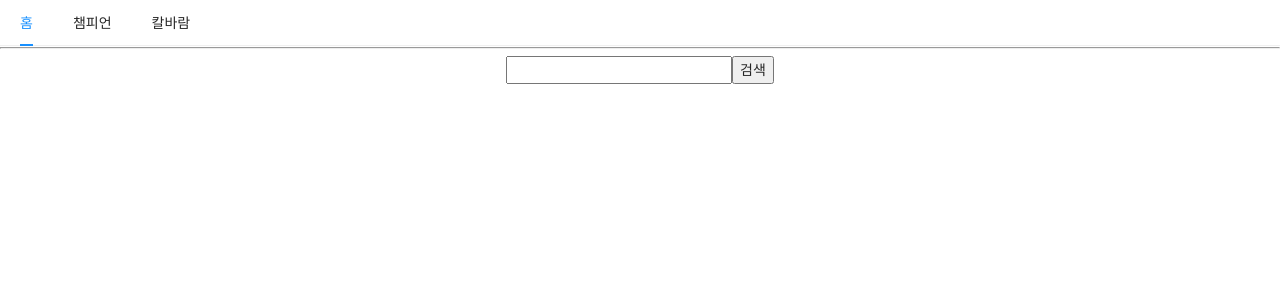
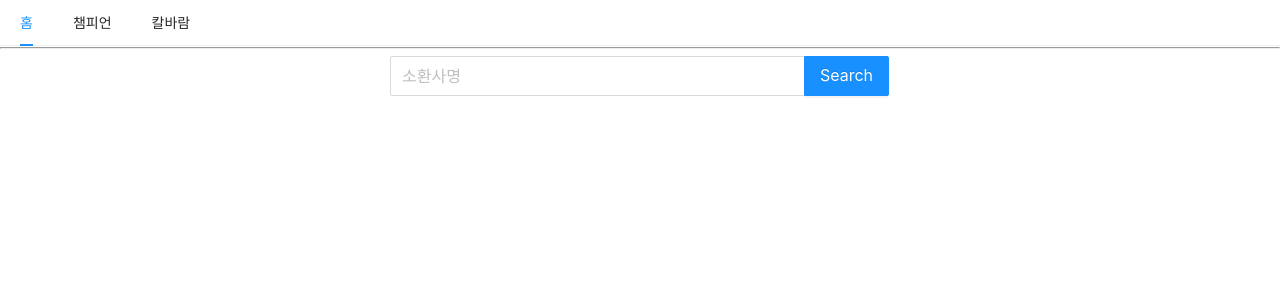
Before and after one commit to Madlar/MYGG, a React (Create React App) app in the folder client/: page / in a window 1280 px wide. Shown: the top 300 px of the page. Built offline with nearby package versions, Linux system fonts and the light colour scheme.

Commit message:
랜딩페이지 수정
antd 사용

```diff
--- a/client/src/components/views/LandingPage/LandingPage.js
+++ b/client/src/components/views/LandingPage/LandingPage.js
@@ -3,6 +3,9 @@ import { useDispatch, useSelector } from 'react-redux'
 import { searchSummoner } from '../../../_actions/summoner_action'
 import { useNavigate } from 'react-router-dom'
 //v6가 되면서 useNavigate 써야함
+import { Space, Input } from 'antd'
+
+const { Search } = Input
 
 function LandingPage() {
   const dispatch = useDispatch()
@@ -15,8 +18,8 @@ function LandingPage() {
     setName(event.currentTarget.value)
   }
 
-  const onSubmitHandler = (event) => {
-    event.preventDefault() //새로고침 방지
+  const onSearchHandler = (event) => {
+    //event.preventDefault() //새로고침 방지
 
     dispatch(searchSummoner(Name))
     .then(res => {
@@ -30,17 +33,23 @@ function LandingPage() {
   }
 
   return (
-  <div style={{
-      disply: 'flex', justifyContent: 'center', alignItems: 'center',
-      width: '100%', height: '100vh'
-  }}>
-    <form onSubmit={onSubmitHandler}>
-      <input type="name" value={Name} onChange={onNameHandler} />
-      <button>
-        검색
-      </button>
-    </form>
-  </div>);
+    <div>
+      <Space>
+      <div style={{ display: 'flex', width:'500px' }}>
+        <Search
+          placeholder="소환사명"
+          enterButton="Search"
+          size="large"
+          value={Name}
+          onChange={onNameHandler}
+          onSearch={onSearchHandler}
+        />
+      </div>
+      </Space>
+    </div>
+  )
+
+
 }
 
 export default LandingPage;
```
